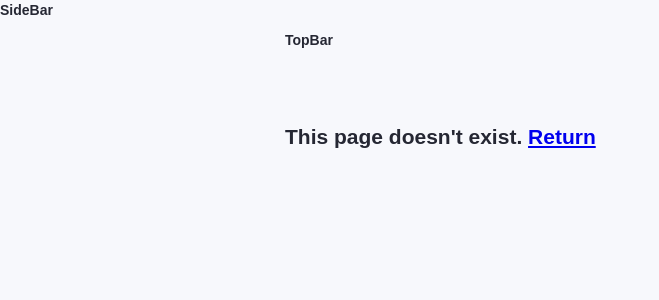
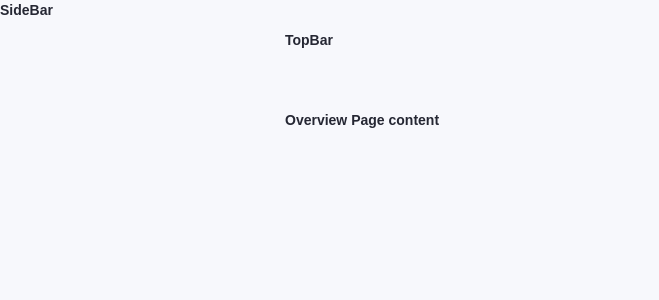
Before and after one commit to KseniaPopova02/dashboard-kit, a React (Create React App) app: page /dashboard in a window 1280 px wide. Shown: the top 300 px of the page, without its empty margins (0-659 px from the left). Built offline with nearby package versions, Linux system fonts and the light colour scheme.

Commit message:
fix: routing

```diff
--- a/src/App.jsx
+++ b/src/App.jsx
@@ -25,7 +25,7 @@ const App = () => {
       <GlobalStyle loggedIn={loggedIn} />
       <Routes>
         {loggedIn ? (
-          <Route path="/" element={<MainLayout />}>
+          <Route path="/dashboard" element={<MainLayout />}>
             <Route index element={<View />} />
             <Route path="Tickets" element={<Tickets />} />
             <Route path="Ideas" element={<Ideas />} />
```
